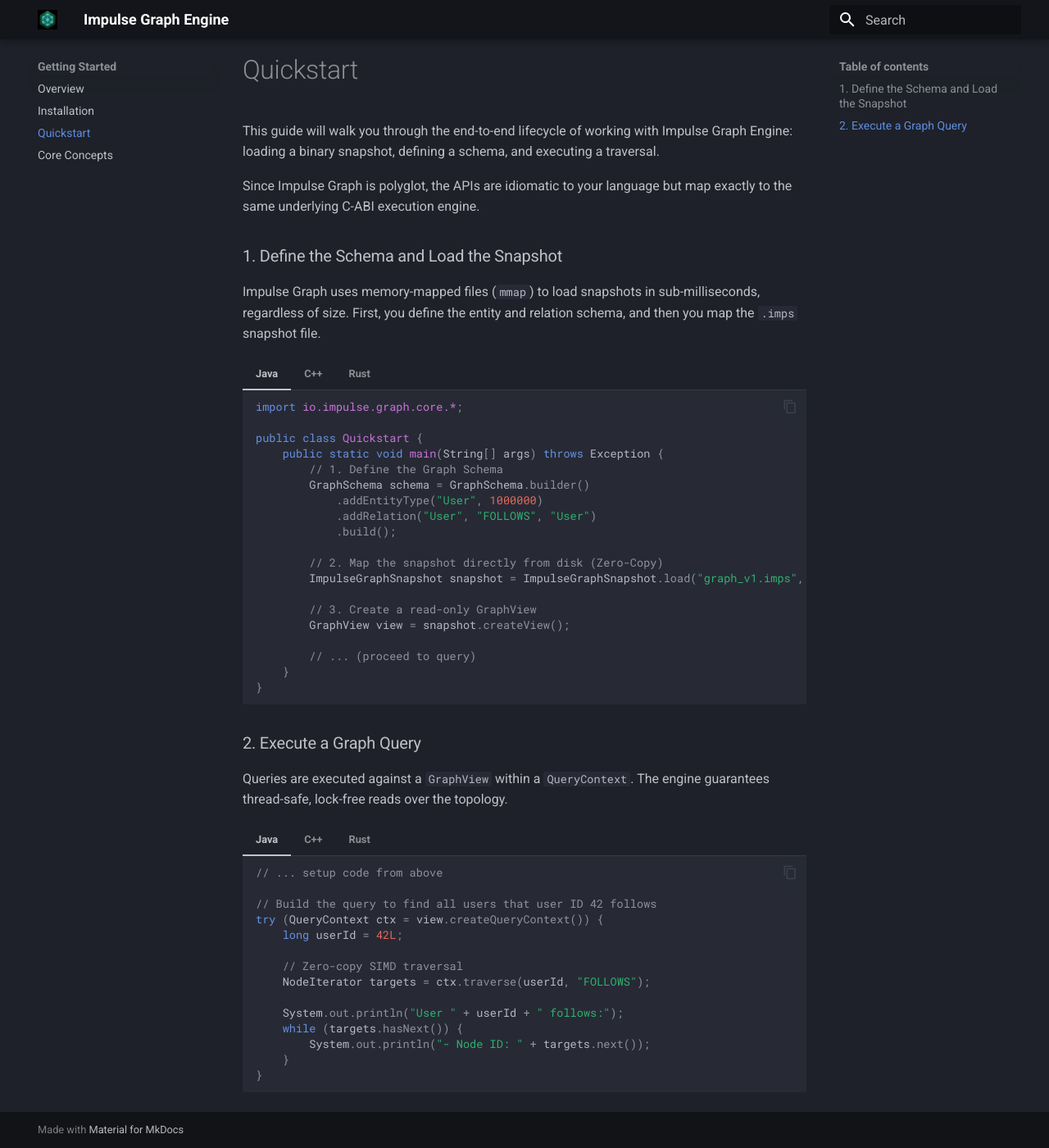
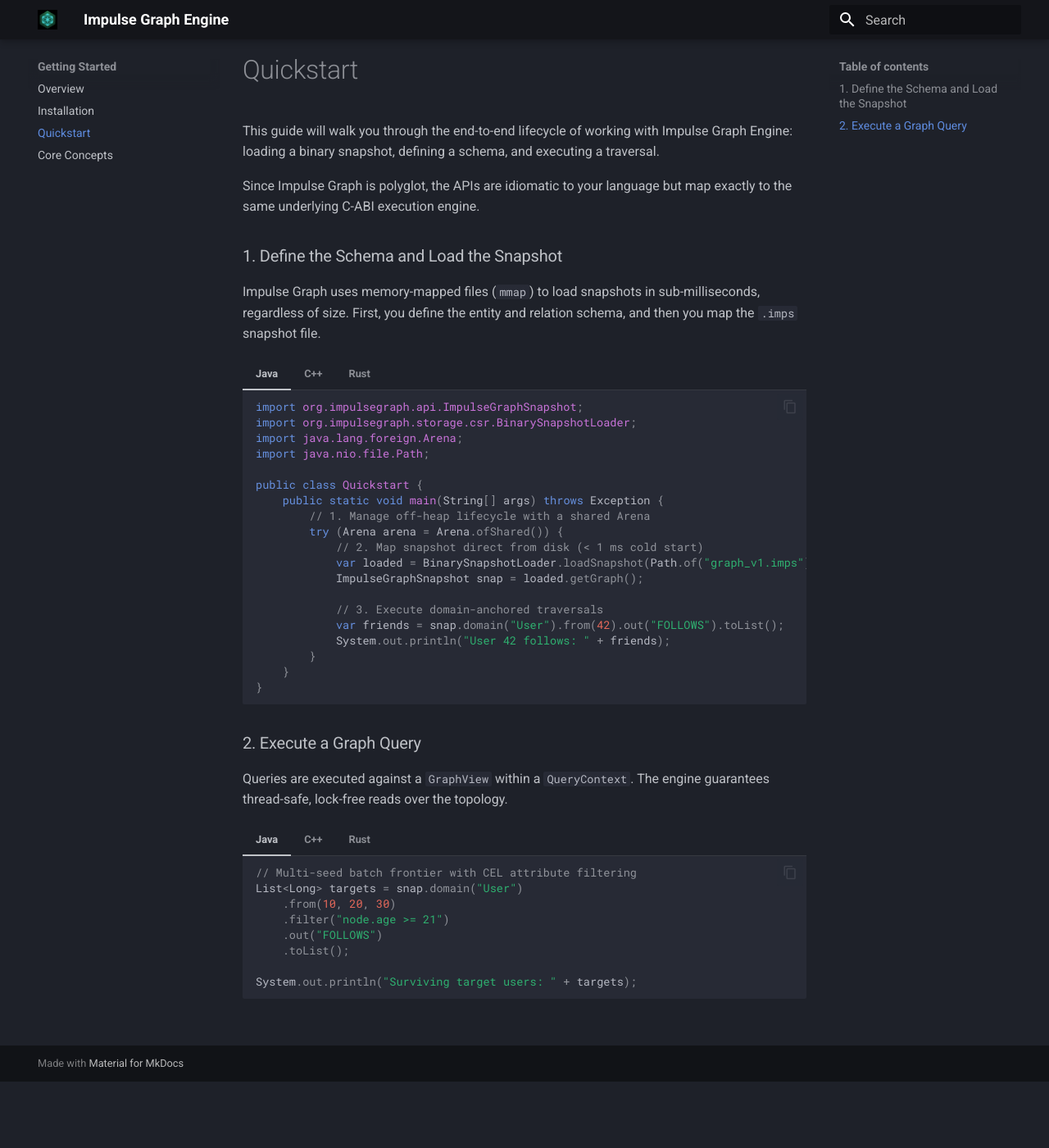
Before and after one commit to impulse-graph/impulse-website, an MkDocs documentation site: the page built from docs/getting-started/quickstart.md, in a window 1280 px wide and 1400 px high, scrolled down 81 px. Shown: the whole window at 82% size. Built offline with MkDocs 1.6.1 and Material for MkDocs 9.7.7, drawn with Linux system fonts in a browser that asks for light colours.

Commit message:
docs(website): align Java quickstart snippet with modern FFM and Fluent API

````diff
--- a/docs/getting-started/quickstart.md
+++ b/docs/getting-started/quickstart.md
@@ -10,23 +10,23 @@ Impulse Graph uses memory-mapped files (`mmap`) to load snapshots in sub-millise
 
 === "Java"
     ```java
-    import io.impulse.graph.core.*;
+    import org.impulsegraph.api.ImpulseGraphSnapshot;
+    import org.impulsegraph.storage.csr.BinarySnapshotLoader;
+    import java.lang.foreign.Arena;
+    import java.nio.file.Path;
 
     public class Quickstart {
         public static void main(String[] args) throws Exception {
-            // 1. Define the Graph Schema
-            GraphSchema schema = GraphSchema.builder()
-                .addEntityType("User", 1000000)
-                .addRelation("User", "FOLLOWS", "User")
-                .build();
+            // 1. Manage off-heap lifecycle with a shared Arena
+            try (Arena arena = Arena.ofShared()) {
+                // 2. Map snapshot direct from disk (< 1 ms cold start)
+                var loaded = BinarySnapshotLoader.loadSnapshot(Path.of("graph_v1.imps"), arena);
+                ImpulseGraphSnapshot snap = loaded.getGraph();
 
-            // 2. Map the snapshot directly from disk (Zero-Copy)
-            ImpulseGraphSnapshot snapshot = ImpulseGraphSnapshot.load("graph_v1.imps", schema);
-
-            // 3. Create a read-only GraphView
-            GraphView view = snapshot.createView();
-
-            // ... (proceed to query)
+                // 3. Execute domain-anchored traversals
+                var friends = snap.domain("User").from(42).out("FOLLOWS").toList();
+                System.out.println("User 42 follows: " + friends);
+            }
         }
     }
     ```
@@ -82,20 +82,14 @@ Queries are executed against a `GraphView` within a `QueryContext`. The engine g
 
 === "Java"
     ```java
-    // ... setup code from above
+    // Multi-seed batch frontier with CEL attribute filtering
+    List<Long> targets = snap.domain("User")
+        .from(10, 20, 30)
+        .filter("node.age >= 21")
+        .out("FOLLOWS")
+        .toList();
 
-    // Build the query to find all users that user ID 42 follows
-    try (QueryContext ctx = view.createQueryContext()) {
-        long userId = 42L;
-
-        // Zero-copy SIMD traversal
-        NodeIterator targets = ctx.traverse(userId, "FOLLOWS");
-
-        System.out.println("User " + userId + " follows:");
-        while (targets.hasNext()) {
-            System.out.println("- Node ID: " + targets.next());
-        }
-    }
+    System.out.println("Surviving target users: " + targets);
     ```
 
 === "C++"
````
